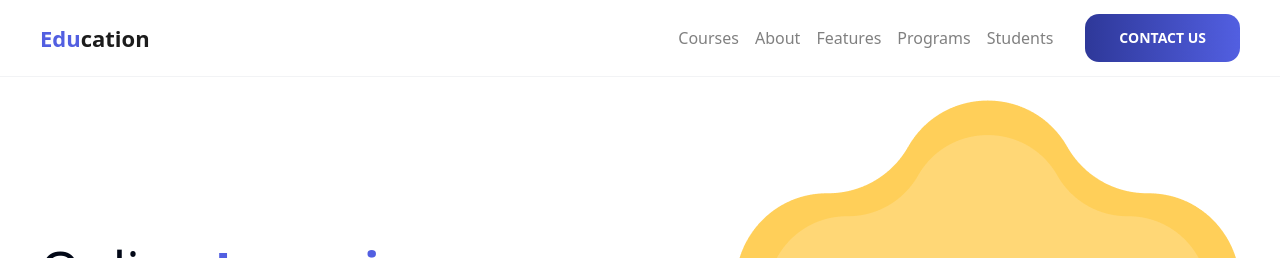
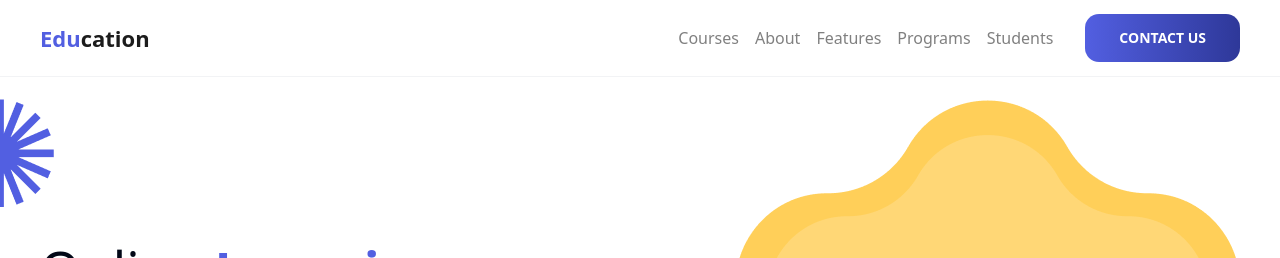
Before and after one commit to gravitad-dev/education-landingpage, a React (Vite) app: page / in a window 1280 px wide. Shown: the top 258 px of the page. Built offline with nearby package versions, Linux system fonts and the light colour scheme.

Commit message:
add vector

```diff
--- a/src/components/Header.jsx
+++ b/src/components/Header.jsx
@@ -29,7 +29,7 @@ function Header() {
           </ul>
 
           <a href={button.url}>
-            <Button className="bg-gradient-to-r from-[#2E3899] to-[#525FE1] text-white px-[34px] font-semibold">
+            <Button className="bg-gradient-to-r from-[#525FE1] to-[#2E3899]  text-white px-[34px] font-semibold">
               {button.text}
             </Button>
           </a>
--- a/src/components/Layout.jsx
+++ b/src/components/Layout.jsx
@@ -1,6 +1,6 @@
 function Layout({ children }) {
   return (
-    <div className="flex justify-center w-full h-full overflow-hidden ">
+    <div className="relative flex justify-center w-full h-full overflow-hidden ">
       <div
         className={`max-w-[1200px] w-full h-full px-4 md:px-6 lg:px-4 xl:px-0 `}
       >
--- a/src/components/section/Hero.jsx
+++ b/src/components/section/Hero.jsx
@@ -6,6 +6,8 @@ function Hero() {
 
   return (
     <section className="w-full  md:min-h-[768px] pt-[60px]">
+      <img src="vector.png" className="absolute top-[12%] left-0" />
+
       <div className="grid grid-cols-1  md:grid-cols-2">
         <div className="flex flex-col items-start justify-center gap-[36px] min-h-[70vh] md:min-h-[768px] w-full md:w-[90%]">
           <h2 className="text-[52px]">
```
Also changed, not shown: public/vector.png (added).
